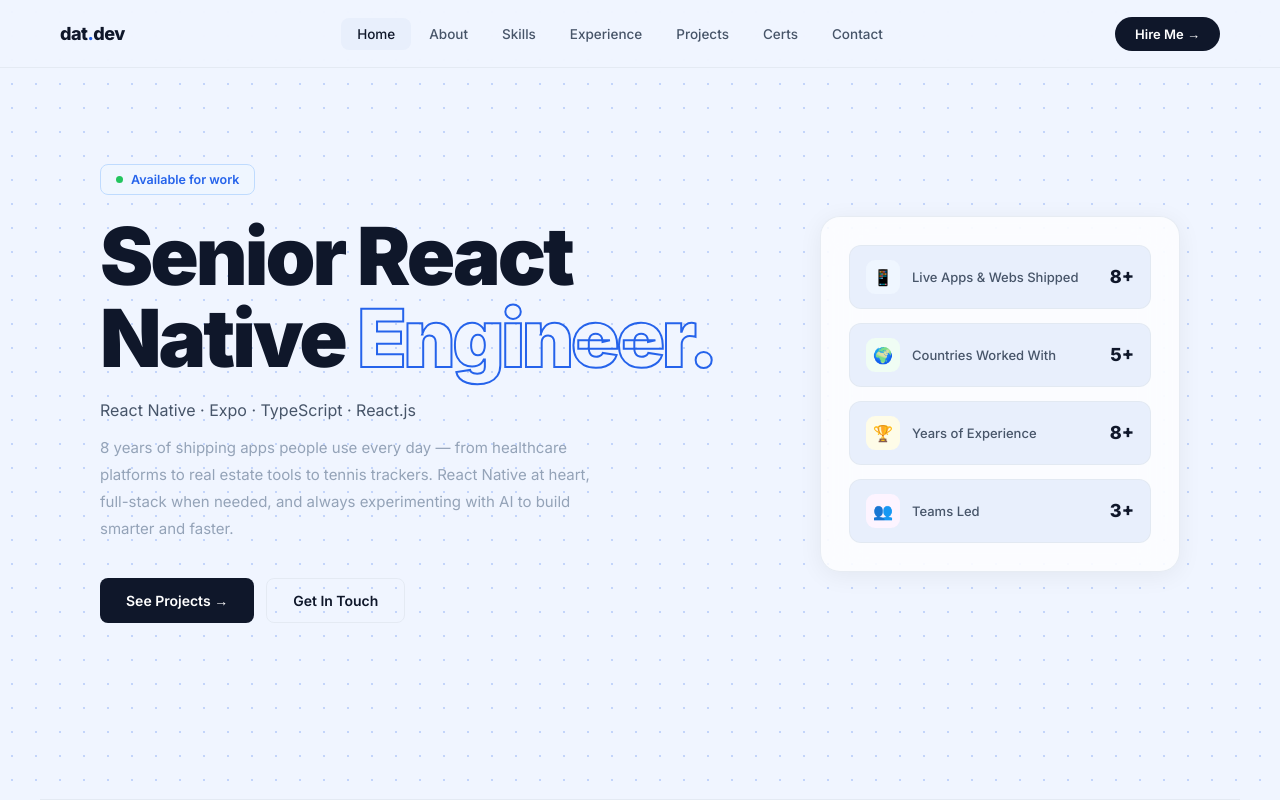
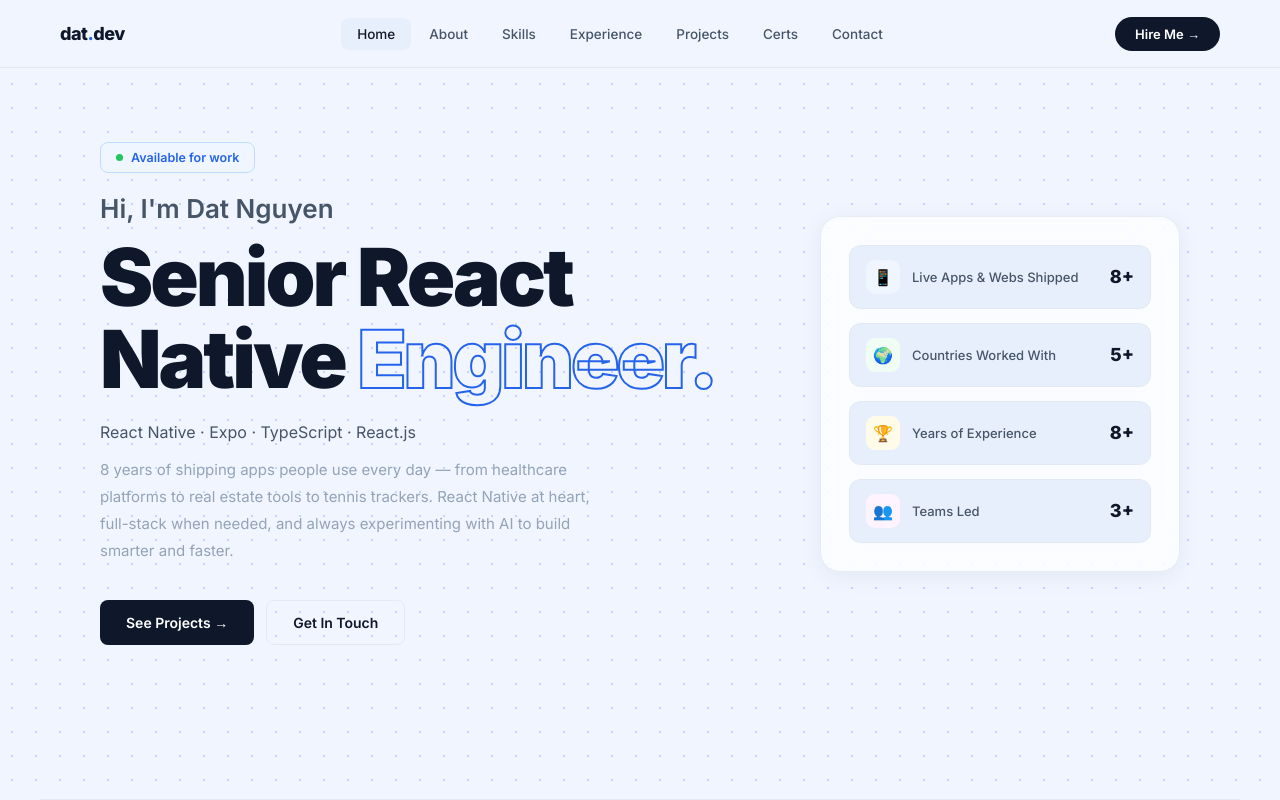
Before and after one commit to tandat1405/seo-portfolio, a Next.js app: page / in a window 1280 px wide. Shown: the top 800 px of the page. Built offline with nearby package versions, Linux system fonts and the light colour scheme.

Commit message:
update greeting

```diff
--- a/components/Hero.module.css
+++ b/components/Hero.module.css
@@ -33,6 +33,10 @@
   50% { box-shadow: 0 0 0 5px rgba(34,197,94,0); }
 }
 
+.greeting {
+  font-size: 26px; font-weight: 600;
+  color: var(--text-2); margin-bottom: 12px;
+}
 .h1 {
   font-size: clamp(38px,6.5vw,80px);
   font-weight: 900; letter-spacing: -3px;
--- a/components/Hero.tsx
+++ b/components/Hero.tsx
@@ -10,6 +10,7 @@ export default function Hero() {
             <span className={styles.dot} />
             Available for work
           </div>
+          <div className={styles.greeting}>{personal.greeting}</div>
           <h1
             className={styles.h1}
             dangerouslySetInnerHTML={{ __html: personal.tagline }}
--- a/data/portfolio.ts
+++ b/data/portfolio.ts
@@ -1,5 +1,6 @@
 export const personal = {
   name: "Nguyen Tan Dat",
+  greeting: "Hi, I'm Dat Nguyen",
   title: "Senior React Native Engineer",
   tagline: "Senior React Native <em>Engineer.</em>",
   sub: "React Native · Expo · TypeScript · React.js",
```
